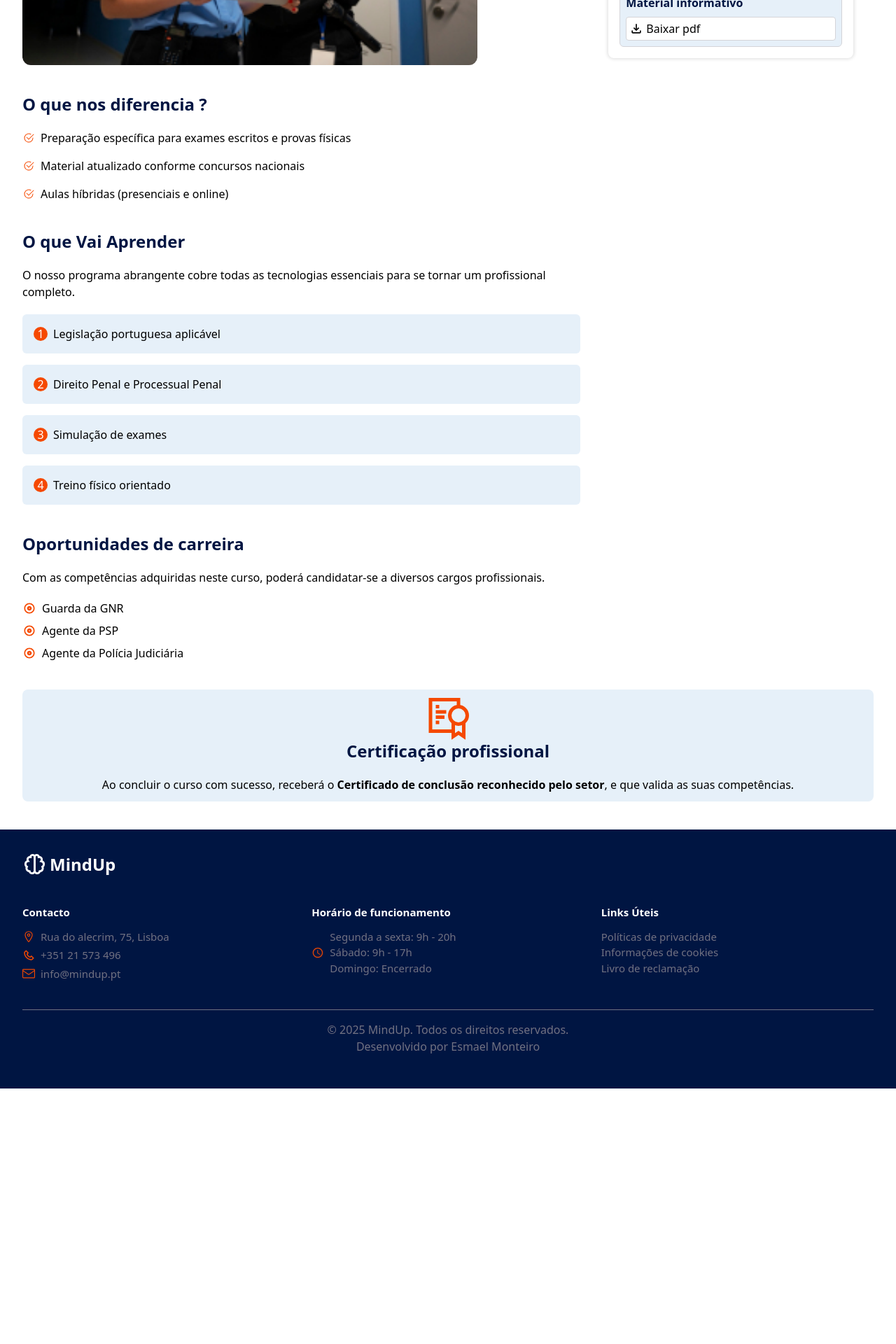
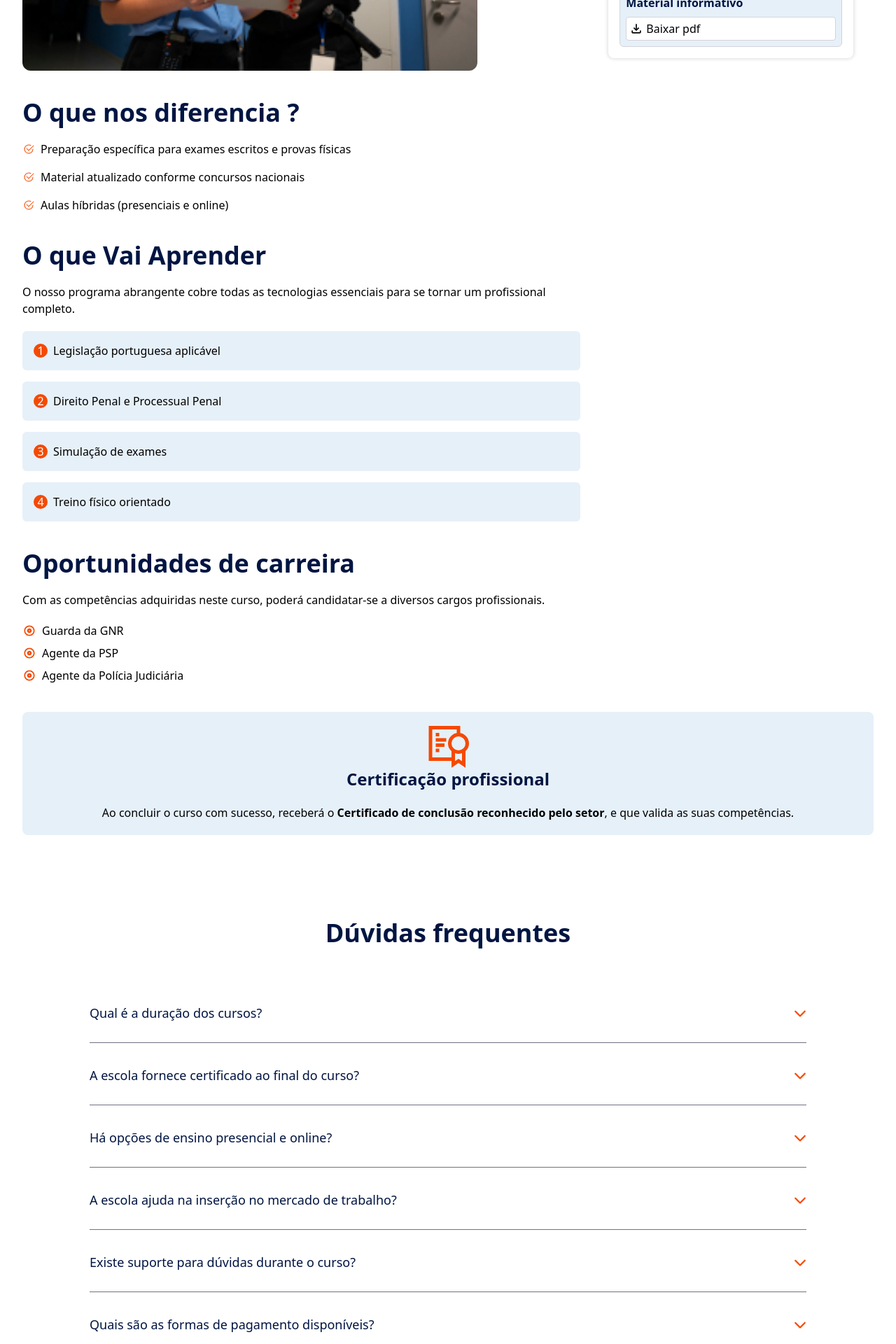
Before and after one commit to Esmael-coder/School_Academy, a React (Vite) app in the folder projecto-final/: page /cursos/1 in a window 1280 px wide. Shown: the part 680-2600 px from the top of the page at 70% size. Before the commit the page ends 2235 px from the top, so only its background shows below. Built offline with nearby package versions, Linux system fonts and the light colour scheme.

Commit message:
faqs changes

```diff
--- a/projecto-final/src/components/Faqs.jsx
+++ b/projecto-final/src/components/Faqs.jsx
@@ -6,20 +6,31 @@ import { useState } from "react";
 
 export const Faqs = () => {
 
-    const [isOpen , setIsOpen] = useState(false)
-    const handleClick = ()=>{
-        setIsOpen(!isOpen)
+    const [idArray, setIdArray] = useState([])
+
+    const handleClick = (newId) => {
+
+        if (idArray.includes(newId)) {
+
+            setIdArray(idArray.filter(id => id !== newId))
+
+        } else {
+
+            setIdArray([...idArray, newId])
+        }
     }
+
     return (
+
         <div>
             <ul>
                 {faqs.map(faq => (
-                    <li key={faq.id} className='mb-8 pb-4 border-b border-orange cursor-pointer transition duration-300 ease-in-out' onClick={handleClick}>
+                    <li key={faq.id} className='mb-8 pb-4 border-b border-cinza cursor-pointer transition duration-300 ease-in-out' onClick={() => handleClick(faq.id)}>
                         <h2 className='flex items-center justify-between text-primary text-lg mb-3'>
                             {faq.question}
-                            {isOpen ? <FaChevronUp className='text-orange'/> : <FaChevronDown className='text-orange'/> }
+                            {idArray.includes(faq.id) ? <FaChevronUp className='text-orange' /> : <FaChevronDown className='text-orange' />}
                         </h2>
-                        <div className={isOpen ? "block" : "hidden"}>
+                        <div className={idArray.includes(faq.id) ? "block" : "hidden"}>
                             <p>{faq.answer}</p>
                         </div>
                     </li>
--- a/projecto-final/src/pages/cursoSinglePage/CursoSinglePage.jsx
+++ b/projecto-final/src/pages/cursoSinglePage/CursoSinglePage.jsx
@@ -1,6 +1,6 @@
-import React, { useState, useEffect } from 'react'
+
+import React from 'react'
 import { useParams } from 'react-router-dom'
-import { HeroDiv } from '../../components/HeroDiv'
 import { courses } from '../../const/Constants'
 import { Link } from 'react-router-dom'
 import { HashLink } from 'react-router-hash-link';
@@ -14,6 +14,7 @@ import { VscSymbolMethod } from "react-icons/vsc";
 import { FiCalendar } from "react-icons/fi";
 import { FaArrowRightLong } from "react-icons/fa6";
 import { MdOutlineFileDownload } from "react-icons/md";
+import { Faqs } from '../../components/Faqs'
 
 
 export const CursoSinglePage = () => {
@@ -61,18 +62,18 @@ export const CursoSinglePage = () => {
         <div className='md:grid md:grid-cols-3 md:gap-x-10 relative'>
           <section className='col-span-2'>
             <div className='mb-10'>
-              <h1 className='font-bold text-primary text-2xl mb-5'>{selectedCourse.name}</h1>
+              <h1 className='text-primary font-bold text-4xl  mb-5'>{selectedCourse.name}</h1>
               <p className='text-cinza text-xl mb-5'>{selectedCourse.description}</p>
               <p className='mb-6'>{selectedCourse.descriptionLong}</p>
               <img className='w-full rounded-xl max-w-[650px]' src={selectedCourse.image} alt={selectedCourse.name} />
             </div>
 
             <div className='mb-10'>
-              <h1 className='font-bold text-primary text-2xl mb-5'>O que nos diferencia ?</h1>
+              <h1 className='text-primary font-bold text-4xl mb-5'>O que nos diferencia ?</h1>
               <ul className='mb-6'>
                 {selectedCourse.advantages.map((advantage, index) => (
                   <li key={index} className='flex items-center gap-2 mb-4'>
-                    <BsCheck2Circle  className='min-w-[18px] text-orange' />
+                    <BsCheck2Circle className='min-w-[18px] text-orange' />
                     {advantage}
                   </li>
                 ))}
@@ -80,7 +81,7 @@ export const CursoSinglePage = () => {
             </div>
 
             <div className='mb-10'>
-              <h1 className='font-bold text-primary text-2xl mb-5'>O que Vai Aprender</h1>
+              <h1 className='text-primary font-bold text-4xl mb-5'>O que Vai Aprender</h1>
               <p className='mb-5'>O nosso programa abrangente cobre todas as tecnologias essenciais para se tornar um profissional completo.</p>
               <div>
                 <ul className='flex flex-col gap-4'>
@@ -101,7 +102,7 @@ export const CursoSinglePage = () => {
             </div>
 
             <div className='mb-10'>
-              <h1 className='font-bold text-primary text-2xl mb-5'>Oportunidades de carreira</h1>
+              <h1 className='text-primary font-bold text-4xl mb-5'>Oportunidades de carreira</h1>
               <p className='mb-5'>Com as competências adquiridas neste curso, poderá candidatar-se a diversos cargos profissionais.</p>
 
               <ul className='flex flex-col gap-2'>
@@ -159,7 +160,7 @@ export const CursoSinglePage = () => {
                 <ul>
                   {contentIncluded.map((content, index) => (
                     <li key={index} className='flex items-center gap-2'>
-                      <BsCheck2Circle  />
+                      <BsCheck2Circle />
                       {content}
                     </li>
                   ))}
@@ -181,7 +182,7 @@ export const CursoSinglePage = () => {
         </div>
 
         <section>
-          <div className='w-full bg-secondary flex flex-col items-center p-3 rounded-lg'>
+          <div className='w-full bg-secondary flex flex-col items-center p-5 rounded-lg'>
             <GrCertificate size={60} className='text-orange' />
             <h1 className='font-bold text-primary text-2xl mb-5'>Certificação profissional</h1>
             {selectedCourse.category == "concurso público" ?
@@ -190,6 +191,13 @@ export const CursoSinglePage = () => {
           </div>
         </section>
 
+        <section>
+          <div className='my-30 max-w-5xl mx-auto'>
+            <h1 className='text-primary font-bold text-4xl text-center mb-20'>Dúvidas frequentes</h1>
+            <Faqs />
+          </div>
+        </section>
+
       </div>
     </>
   )
--- a/projecto-final/src/pages/home/Home.jsx
+++ b/projecto-final/src/pages/home/Home.jsx
@@ -174,7 +174,8 @@ export const Home = () => {
 
       {/* Faqs */}
       <section>
-        <div className='w-full max-w-5xl mx-auto px-4 md:px-6 lg:px-8'>
+        <div className='w-full max-w-5xl mx-auto px-4 md:px-6 lg:px-8 my-30'>
+          <h1 className='text-primary font-bold text-4xl text-center mb-20'>Perguntas frequentes</h1>
           <Faqs></Faqs>
         </div>
       </section>
```
Also changed, not shown: 1 other file (tests, documents, lock files or other folders).
